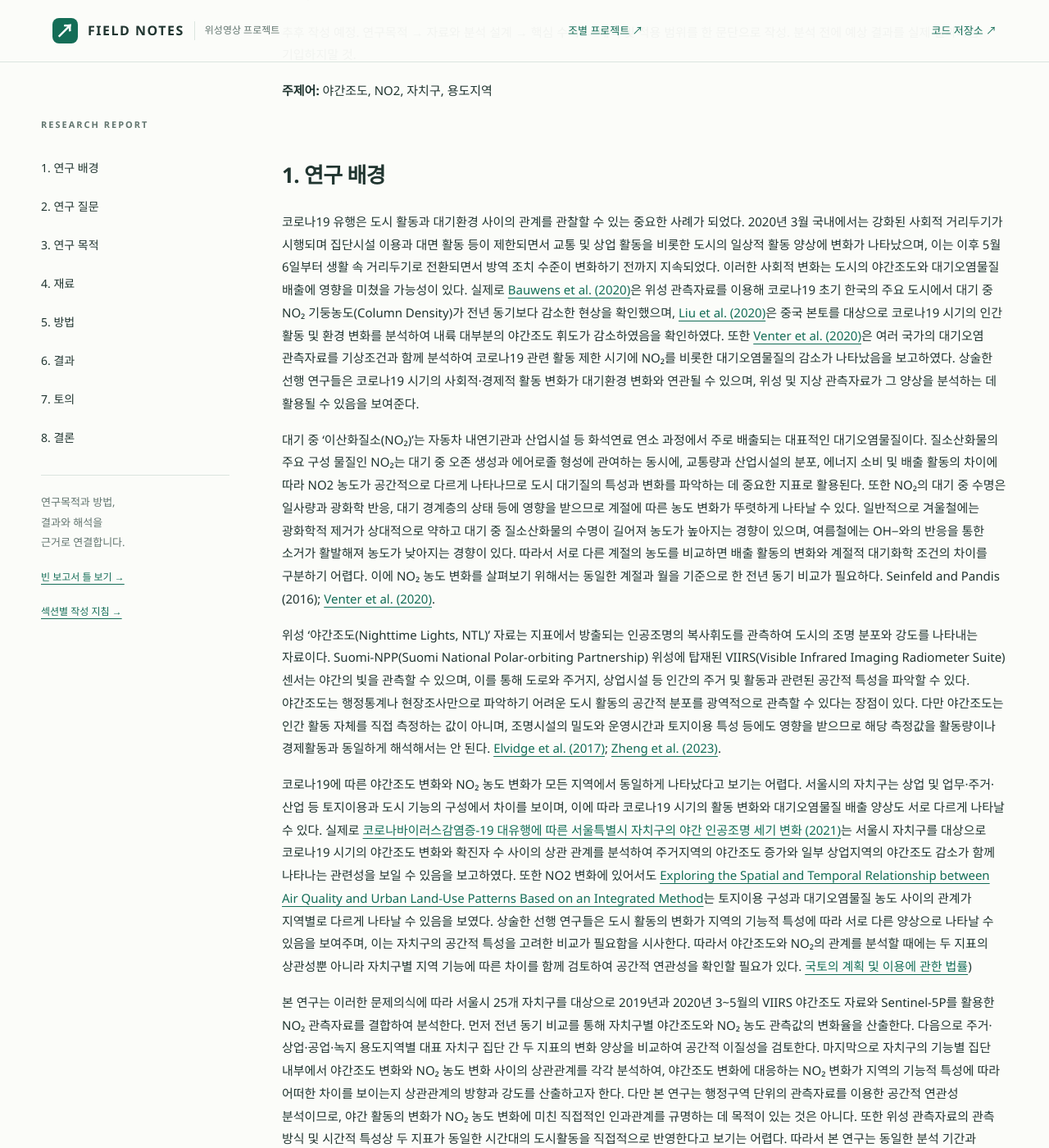
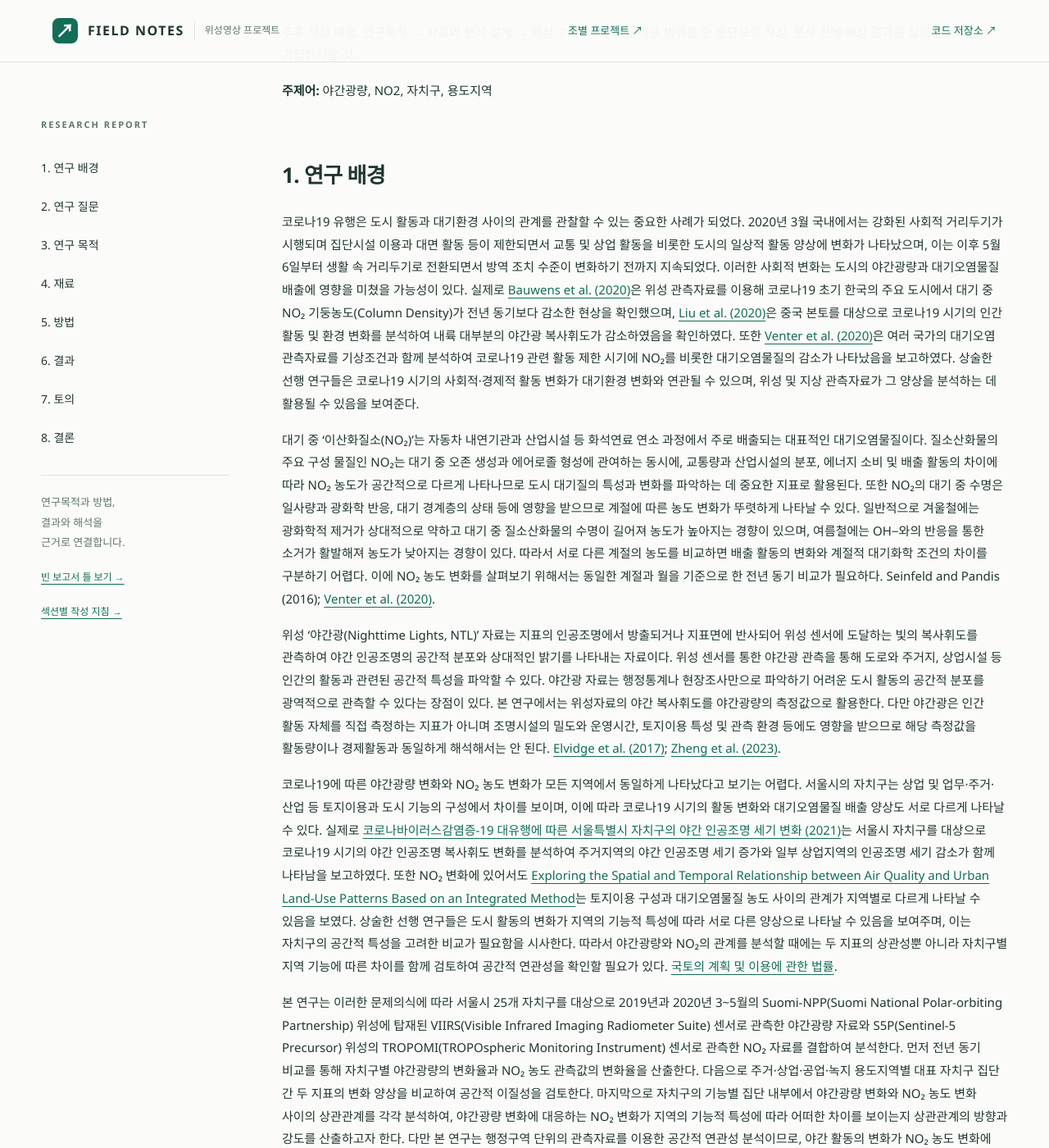
Before and after one commit to rlawkdgns3550-cmyk/surveying2_team03, a Jekyll site: the page built from docs/index.md, in a window 1280 px wide and 1400 px high, scrolled down 1510 px. Shown: the whole window at 82% size. Built offline with Jekyll 4.4.1, drawn with Linux system fonts in a browser that asks for light colours; some of the changed text lies outside the part shown.

Commit message:
Update index.md

```diff
--- a/docs/index.md
+++ b/docs/index.md
@@ -1,7 +1,7 @@
 ---
 layout: report
-title: "코로나19 초기 고강도 사회적 거리두기 시기 서울시 자치구별 야간조도와 NO₂ 변화의 공간적 연관성"
-subtitle: "도시 지역의 용도 지역 구분을 통한 야간 조도와 NO₂ 변화 분석"
+title: "코로나19 초기 고강도 사회적 거리두기 시기 서울시 자치구별 야간광량과 NO₂ 변화의 공간적 연관성"
+subtitle: "도시 지역의 용도 지역 구분을 통한 야간광량과 NO₂ 변화 분석"
 team: "3조 / 팀명"
 period: "실제 분석 기간: 2019년 3월~5월, 2020년 3월~5월"
 status: "작성 전"
@@ -11,18 +11,18 @@ badge: "빈 학술 보고서 틀"
 ### 초록
 추후 작성 예정. 연구목적 → 자료와 분석 설계 → 핵심 수치 → 해석 및 적용 범위를 한 문단으로 작성. 분석 전에 예상 결과를 실제 결과처럼 기입하지말 것.
 
-**주제어:** 야간조도, NO2, 자치구, 용도지역
+**주제어:** 야간광량, NO2, 자치구, 용도지역
 
 ## 1. 연구 배경 {#background}
- 코로나19 유행은 도시 활동과 대기환경 사이의 관계를 관찰할 수 있는 중요한 사례가 되었다. 2020년 3월 국내에서는 강화된 사회적 거리두기가 시행되며 집단시설 이용과 대면 활동 등이 제한되면서 교통 및 상업 활동을 비롯한 도시의 일상적 활동 양상에 변화가 나타났으며, 이는 이후 5월 6일부터 생활 속 거리두기로 전환되면서 방역 조치 수준이 변화하기 전까지 지속되었다. 이러한 사회적 변화는 도시의 야간조도와 대기오염물질 배출에 영향을 미쳤을 가능성이 있다. 실제로 [Bauwens et al. (2020)](https://doi.org/10.1029/2020GL087978)은 위성 관측자료를 이용해 코로나19 초기 한국의 주요 도시에서 대기 중 NO₂ 기둥농도(Column Density)가 전년 동기보다 감소한 현상을 확인했으며, [Liu et al. (2020)](https://doi.org/10.3390/rs12101576)은 중국 본토를 대상으로 코로나19 시기의 인간 활동 및 환경 변화를 분석하여 내륙 대부분의 야간조도 휘도가 감소하였음을 확인하였다. 또한 [Venter et al. (2020)](https://doi.org/10.1073/pnas.2006853117)은 여러 국가의 대기오염 관측자료를 기상조건과 함께 분석하여 코로나19 관련 활동 제한 시기에 NO₂를 비롯한 대기오염물질의 감소가 나타났음을 보고하였다. 상술한 선행 연구들은 코로나19 시기의 사회적·경제적 활동 변화가 대기환경 변화와 연관될 수 있으며, 위성 및 지상 관측자료가 그 양상을 분석하는 데 활용될 수 있음을 보여준다.
+ 코로나19 유행은 도시 활동과 대기환경 사이의 관계를 관찰할 수 있는 중요한 사례가 되었다. 2020년 3월 국내에서는 강화된 사회적 거리두기가 시행되며 집단시설 이용과 대면 활동 등이 제한되면서 교통 및 상업 활동을 비롯한 도시의 일상적 활동 양상에 변화가 나타났으며, 이는 이후 5월 6일부터 생활 속 거리두기로 전환되면서 방역 조치 수준이 변화하기 전까지 지속되었다. 이러한 사회적 변화는 도시의 야간광량과 대기오염물질 배출에 영향을 미쳤을 가능성이 있다. 실제로 [Bauwens et al. (2020)](https://doi.org/10.1029/2020GL087978)은 위성 관측자료를 이용해 코로나19 초기 한국의 주요 도시에서 대기 중 NO₂ 기둥농도(Column Density)가 전년 동기보다 감소한 현상을 확인했으며, [Liu et al. (2020)](https://doi.org/10.3390/rs12101576)은 중국 본토를 대상으로 코로나19 시기의 인간 활동 및 환경 변화를 분석하여 내륙 대부분의 야간광 복사휘도가 감소하였음을 확인하였다. 또한 [Venter et al. (2020)](https://doi.org/10.1073/pnas.2006853117)은 여러 국가의 대기오염 관측자료를 기상조건과 함께 분석하여 코로나19 관련 활동 제한 시기에 NO₂를 비롯한 대기오염물질의 감소가 나타났음을 보고하였다. 상술한 선행 연구들은 코로나19 시기의 사회적·경제적 활동 변화가 대기환경 변화와 연관될 수 있으며, 위성 및 지상 관측자료가 그 양상을 분석하는 데 활용될 수 있음을 보여준다.
 
- 대기 중 '이산화질소(NO₂)'는 자동차 내연기관과 산업시설 등 화석연료 연소 과정에서 주로 배출되는 대표적인 대기오염물질이다. 질소산화물의 주요 구성 물질인 NO₂는 대기 중 오존 생성과 에어로졸 형성에 관여하는 동시에, 교통량과 산업시설의 분포, 에너지 소비 및 배출 활동의 차이에 따라 NO2 농도가 공간적으로 다르게 나타나므로 도시 대기질의 특성과 변화를 파악하는 데 중요한 지표로 활용된다. 또한 NO₂의 대기 중 수명은 일사량과 광화학 반응, 대기 경계층의 상태 등에 영향을 받으므로 계절에 따른 농도 변화가 뚜렷하게 나타날 수 있다. 일반적으로 겨울철에는 광화학적 제거가 상대적으로 약하고 대기 중 질소산화물의 수명이 길어져 농도가 높아지는 경향이 있으며, 여름철에는  OH−와의 반응을 통한 소거가 활발해져 농도가 낮아지는 경향이 있다. 따라서 서로 다른 계절의 농도를 비교하면 배출 활동의 변화와 계절적 대기화학 조건의 차이를 구분하기 어렵다. 이에 NO₂ 농도 변화를 살펴보기 위해서는 동일한 계절과 월을 기준으로 한 전년 동기 비교가 필요하다. Seinfeld and Pandis (2016); [Venter et al. (2020)](https://doi.org/10.1073/pnas.2006853117).
+ 대기 중 '이산화질소(NO₂)'는 자동차 내연기관과 산업시설 등 화석연료 연소 과정에서 주로 배출되는 대표적인 대기오염물질이다. 질소산화물의 주요 구성 물질인 NO₂는 대기 중 오존 생성과 에어로졸 형성에 관여하는 동시에, 교통량과 산업시설의 분포, 에너지 소비 및 배출 활동의 차이에 따라 NO₂ 농도가 공간적으로 다르게 나타나므로 도시 대기질의 특성과 변화를 파악하는 데 중요한 지표로 활용된다. 또한 NO₂의 대기 중 수명은 일사량과 광화학 반응, 대기 경계층의 상태 등에 영향을 받으므로 계절에 따른 농도 변화가 뚜렷하게 나타날 수 있다. 일반적으로 겨울철에는 광화학적 제거가 상대적으로 약하고 대기 중 질소산화물의 수명이 길어져 농도가 높아지는 경향이 있으며, 여름철에는  OH−와의 반응을 통한 소거가 활발해져 농도가 낮아지는 경향이 있다. 따라서 서로 다른 계절의 농도를 비교하면 배출 활동의 변화와 계절적 대기화학 조건의 차이를 구분하기 어렵다. 이에 NO₂ 농도 변화를 살펴보기 위해서는 동일한 계절과 월을 기준으로 한 전년 동기 비교가 필요하다. Seinfeld and Pandis (2016); [Venter et al. (2020)](https://doi.org/10.1073/pnas.2006853117).
 
- 위성 '야간조도(Nighttime Lights, NTL)' 자료는 지표에서 방출되는 인공조명의 복사휘도를 관측하여 도시의 조명 분포와 강도를 나타내는 자료이다. Suomi-NPP(Suomi National Polar-orbiting Partnership) 위성에 탑재된 VIIRS(Visible Infrared Imaging Radiometer Suite) 센서는 야간의 빛을 관측할 수 있으며, 이를 통해 도로와 주거지, 상업시설 등 인간의 주거 및 활동과 관련된 공간적 특성을 파악할 수 있다. 야간조도는 행정통계나 현장조사만으로 파악하기 어려운 도시 활동의 공간적 분포를 광역적으로 관측할 수 있다는 장점이 있다. 다만 야간조도는 인간 활동 자체를 직접 측정하는 값이 아니며, 조명시설의 밀도와 운영시간과 토지이용 특성 등에도 영향을 받으므로 해당 측정값을 활동량이나 경제활동과 동일하게 해석해서는 안 된다. [Elvidge et al. (2017)](https://doi.org/10.16879/jkca.2021.21.2.105); [Zheng et al. (2023)](https://doi.org/10.1016/j.isprsjprs.2023.05.028).
+ 위성 '야간광(Nighttime Lights, NTL)' 자료는 지표의 인공조명에서 방출되거나 지표면에 반사되어 위성 센서에 도달하는 빛의 복사휘도를 관측하여 야간 인공조명의 공간적 분포와 상대적인 밝기를 나타내는 자료이다. 위성 센서를 통한 야간광 관측을 통해 도로와 주거지, 상업시설 등 인간의 활동과 관련된 공간적 특성을 파악할 수 있다. 야간광 자료는 행정통계나 현장조사만으로 파악하기 어려운 도시 활동의 공간적 분포를 광역적으로 관측할 수 있다는 장점이 있다. 본 연구에서는 위성자료의 야간 복사휘도를 야간광량의 측정값으로 활용한다. 다만 야간광은 인간 활동 자체를 직접 측정하는 지표가 아니며 조명시설의 밀도와 운영시간, 토지이용 특성 및 관측 환경 등에도 영향을 받으므로 해당 측정값을 활동량이나 경제활동과 동일하게 해석해서는 안 된다. [Elvidge et al. (2017)](https://doi.org/10.1080/01431161.2017.1342050); [Zheng et al. (2023)](https://doi.org/10.1016/j.isprsjprs.2023.05.028).
 
-  코로나19에 따른 야간조도 변화와 NO₂ 농도 변화가 모든 지역에서 동일하게 나타났다고 보기는 어렵다. 서울시의 자치구는 상업 및 업무·주거·산업 등 토지이용과 도시 기능의 구성에서 차이를 보이며, 이에 따라 코로나19 시기의 활동 변화와 대기오염물질 배출 양상도 서로 다르게 나타날 수 있다. 실제로 [코로나바이러스감염증-19 대유행에 따른 서울특별시 자치구의 야간 인공조명 세기 변화 (2021)](https://doi.org/10.16879/jkca.2021.21.2.105)는 서울시 자치구를 대상으로 코로나19 시기의 야간조도 변화와 확진자 수 사이의 상관 관계를 분석하여 주거지역의 야간조도 증가와 일부 상업지역의 야간조도 감소가 함께 나타나는 관련성을 보일 수 있음을 보고하였다. 또한 NO2 변화에 있어서도 [Exploring the Spatial and Temporal Relationship between Air Quality and Urban Land-Use Patterns Based on an Integrated Method](https://www.mdpi.com/2071-1050/12/7/2964?utm_source=chatgpt.com)는 토지이용 구성과 대기오염물질 농도 사이의 관계가 지역별로 다르게 나타날 수 있음을 보였다. 상술한 선행 연구들은 도시 활동의 변화가 지역의 기능적 특성에 따라 서로 다른 양상으로 나타날 수 있음을 보여주며, 이는 자치구의 공간적 특성을 고려한 비교가 필요함을 시사한다. 따라서 야간조도와 NO₂의 관계를 분석할 때에는 두 지표의 상관성뿐 아니라 자치구별 지역 기능에 따른 차이를 함께 검토하여 공간적 연관성을 확인할 필요가 있다. [국토의 계획 및 이용에 관한 법률](https://www.law.go.kr/%EB%B2%95%EB%A0%B9/%EA%B5%AD%ED%86%A0%EC%9D%98%EA%B3%84%ED%9A%8D%EB%B0%8F%EC%9D%B4%EC%9A%A9%EC%97%90%EA%B4%80%ED%95%9C%EB%B2%95%EB%A5%A0))
+  코로나19에 따른 야간광량 변화와 NO₂ 농도 변화가 모든 지역에서 동일하게 나타났다고 보기는 어렵다. 서울시의 자치구는 상업 및 업무·주거·산업 등 토지이용과 도시 기능의 구성에서 차이를 보이며, 이에 따라 코로나19 시기의 활동 변화와 대기오염물질 배출 양상도 서로 다르게 나타날 수 있다. 실제로 [코로나바이러스감염증-19 대유행에 따른 서울특별시 자치구의 야간 인공조명 세기 변화 (2021)](https://doi.org/10.16879/jkca.2021.21.2.105)는 서울시 자치구를 대상으로 코로나19 시기의 야간 인공조명 복사휘도 변화를 분석하여 주거지역의 야간 인공조명 세기 증가와 일부 상업지역의 인공조명 세기 감소가 함께 나타남을 보고하였다. 또한 NO₂ 변화에 있어서도 [Exploring the Spatial and Temporal Relationship between Air Quality and Urban Land-Use Patterns Based on an Integrated Method](https://www.mdpi.com/2071-1050/12/7/2964?utm_source=chatgpt.com)는 토지이용 구성과 대기오염물질 농도 사이의 관계가 지역별로 다르게 나타날 수 있음을 보였다. 상술한 선행 연구들은 도시 활동의 변화가 지역의 기능적 특성에 따라 서로 다른 양상으로 나타날 수 있음을 보여주며, 이는 자치구의 공간적 특성을 고려한 비교가 필요함을 시사한다. 따라서 야간광량와 NO₂의 관계를 분석할 때에는 두 지표의 상관성뿐 아니라 자치구별 지역 기능에 따른 차이를 함께 검토하여 공간적 연관성을 확인할 필요가 있다. [국토의 계획 및 이용에 관한 법률](https://www.law.go.kr/%EB%B2%95%EB%A0%B9/%EA%B5%AD%ED%86%A0%EC%9D%98%EA%B3%84%ED%9A%8D%EB%B0%8F%EC%9D%B4%EC%9A%A9%EC%97%90%EA%B4%80%ED%95%9C%EB%B2%95%EB%A5%A0).
 
- 본 연구는 이러한 문제의식에 따라 서울시 25개 자치구를 대상으로 2019년과 2020년 3~5월의 VIIRS 야간조도 자료와 Sentinel-5P를 활용한 NO₂ 관측자료를 결합하여 분석한다. 먼저 전년 동기 비교를 통해 자치구별 야간조도와 NO₂ 농도 관측값의 변화율을 산출한다. 다음으로 주거·상업·공업·녹지 용도지역별 대표 자치구 집단 간 두 지표의 변화 양상을 비교하여 공간적 이질성을 검토한다. 마지막으로 자치구의 기능별 집단 내부에서 야간조도 변화와 NO₂ 농도 변화 사이의 상관관계를 각각 분석하여, 야간조도 변화에 대응하는 NO₂ 변화가 지역의 기능적 특성에 따라 어떠한 차이를 보이는지 상관관계의 방향과 강도를 산출하고자 한다. 다만 본 연구는 행정구역 단위의 관측자료를 이용한 공간적 연관성 분석이므로, 야간 활동의 변화가 NO₂ 농도 변화에 미친 직접적인 인과관계를 규명하는 데 목적이 있는 것은 아니다. 또한 위성 관측자료의 관측 방식 및 시간적 특성상 두 지표가 동일한 시간대의 도시활동을 직접적으로 반영한다고 보기는 어렵다. 따라서 본 연구는 동일한 분석 기간과 공간적 범위를 기준으로 코로나19 초기 서울시의 지역별 야간조도와 NO2 변화 양상을 비교하고, 도시 기능에 따른 두 지표의 변화 차이 및 연관성 차이를 평가하기 위한 기초적인 분석 근거를 제시하고자 한다.
+ 본 연구는 이러한 문제의식에 따라 서울시 25개 자치구를 대상으로 2019년과 2020년 3~5월의 Suomi-NPP(Suomi National Polar-orbiting Partnership) 위성에 탑재된 VIIRS(Visible Infrared Imaging Radiometer Suite) 센서로 관측한 야간광량 자료와 S5P(Sentinel-5 Precursor) 위성의 TROPOMI(TROPOspheric Monitoring Instrument) 센서로 관측한 NO₂ 자료를 결합하여 분석한다. 먼저 전년 동기 비교를 통해 자치구별 야간광량의 변화율과 NO₂ 농도 관측값의 변화율을 산출한다. 다음으로 주거·상업·공업·녹지 용도지역별 대표 자치구 집단 간 두 지표의 변화 양상을 비교하여 공간적 이질성을 검토한다. 마지막으로 자치구의 기능별 집단 내부에서 야간광량 변화와 NO₂ 농도 변화 사이의 상관관계를 각각 분석하여, 야간광량 변화에 대응하는 NO₂ 변화가 지역의 기능적 특성에 따라 어떠한 차이를 보이는지 상관관계의 방향과 강도를 산출하고자 한다. 다만 본 연구는 행정구역 단위의 관측자료를 이용한 공간적 연관성 분석이므로, 야간 활동의 변화가 NO₂ 농도 변화에 미친 직접적인 인과관계를 규명하는 데 목적이 있는 것은 아니다. 또한 위성 관측자료의 관측 방식 및 시간적 특성상 두 지표가 동일한 시간대의 도시활동 반영에 직결된다고 보기는 어렵다. 따라서 본 연구는 동일한 분석 기간과 공간적 범위를 기준으로 코로나19 초기 서울시의 지역별 야간광량와 NO2 변화 양상을 비교하고, 도시 기능에 따른 두 지표의 변화 차이 및 연관성 차이를 평가하기 위한 기초적인 분석 근거를 제시하고자 한다.
 
 
 ## 2. 연구 질문 {#question}
```
